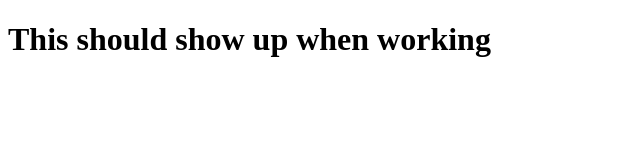
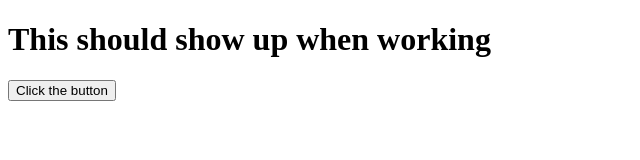
Before and after one commit to debst12/monitoring-lab-f21-sd, a website: page index.html in a window 1280 px wide. Shown: the whole page, without its empty margins (0-640 px from the left). Drawn offline with Linux system fonts and the light colour scheme.

Commit message:
added button

```diff
--- a/index.html
+++ b/index.html
@@ -8,5 +8,12 @@
 </head>
 <body>
     <h1>This should show up when working</h1>
+    <button>Click the button</button>
+    <script>
+        const button = document.querySelector('button')
+        button.addEventListener('click',sayHi())
+
+
+    </script>
 </body>
 </html>
```
